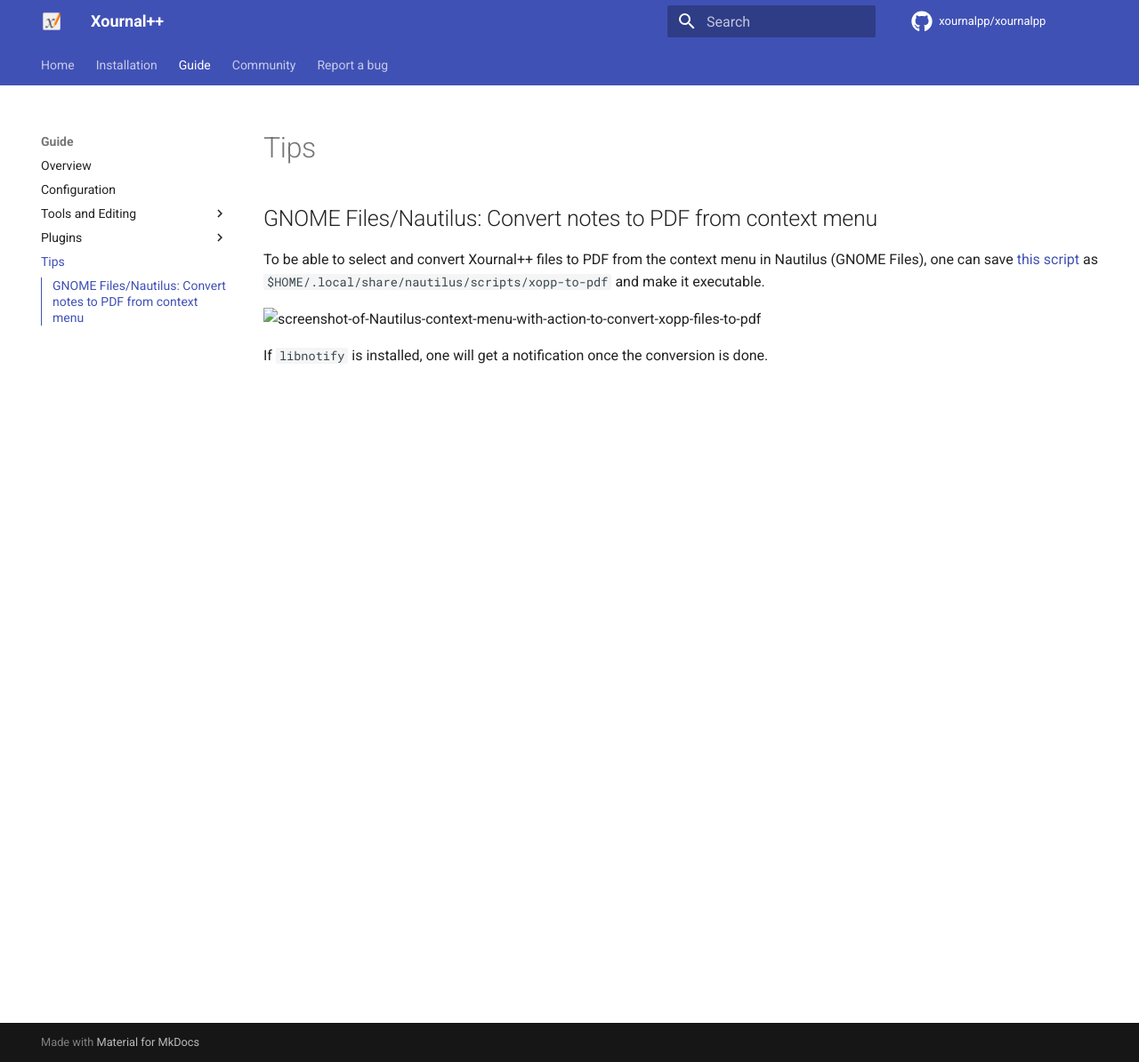
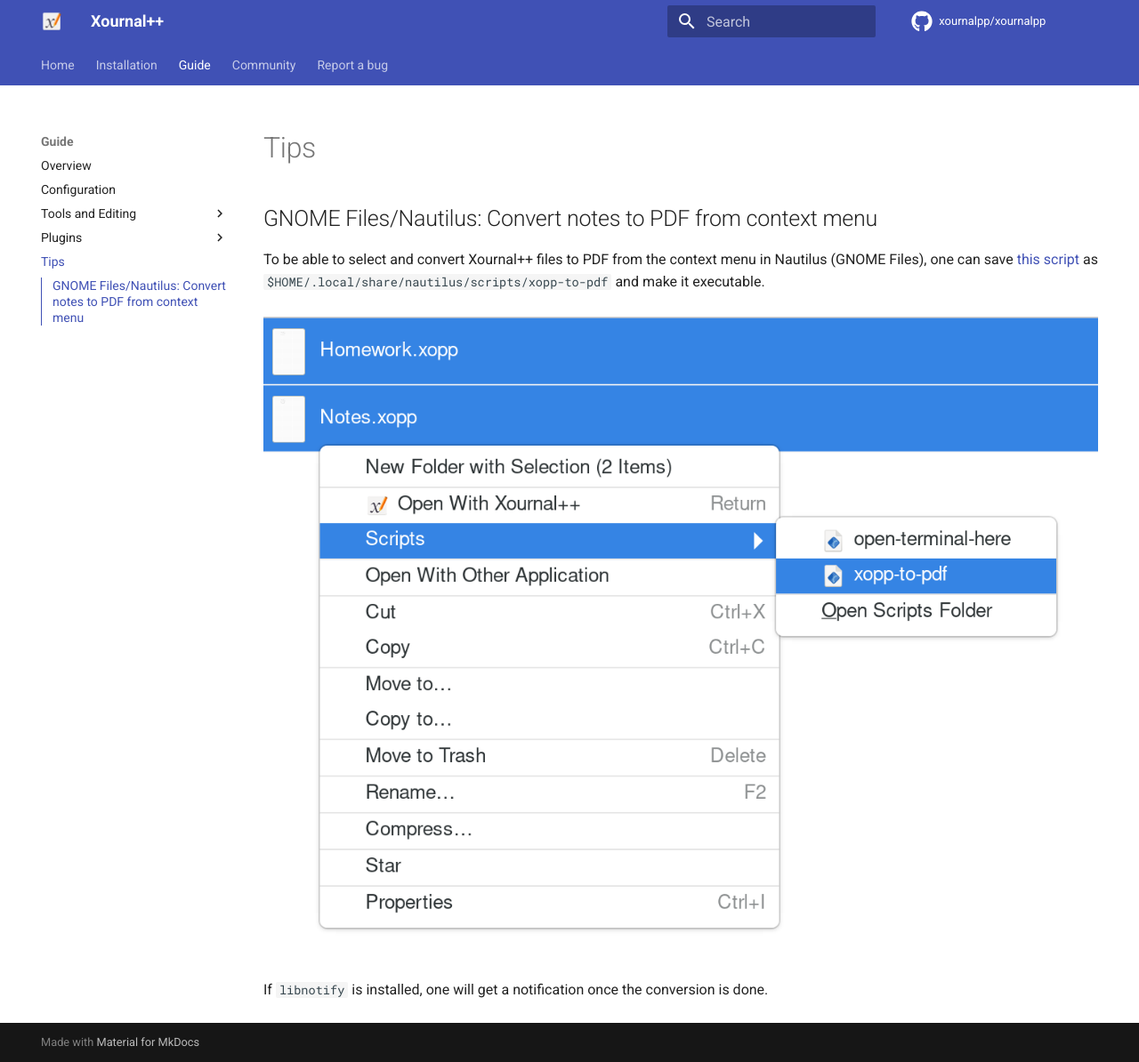
Before and after one commit to xournalpp/xournalpp.github.io, an MkDocs documentation site: the page built from docs/guide/tips.md, in a window 1280 px wide and 1194 px high. Shown: the whole window at 89% size. Built offline with MkDocs 1.6.1 and Material for MkDocs 9.7.7, drawn with Linux system fonts in a browser that asks for light colours; comment, search, counter and statistics services are not loaded; the version menu is left out.

Commit message:
add screenshot and xopp-to-pdf script

```diff
--- a/docs/guide/tips.md
+++ b/docs/guide/tips.md
@@ -3,9 +3,9 @@
 ## GNOME Files/Nautilus: Convert notes to PDF from context menu
 
 To be able to select and convert Xournal++ files to PDF from the context menu in Nautilus (GNOME Files),
-one can save [this script](xopp-to-pdf) as
+one can save [this script](../resources/xopp-to-pdf) as
 `$HOME/.local/share/nautilus/scripts/xopp-to-pdf` and make it executable.
 
-![screenshot-of-Nautilus-context-menu-with-action-to-convert-xopp-files-to-pdf](xopp-to-pdf_context-menu.png)
+![screenshot-Nautilus-action-convert-xopp-to-pdf](../img/xopp-to-pdf_context-menu.png)
 
 If `libnotify` is installed, one will get a notification once the conversion is done.
```
Also changed, not shown: docs/img/xopp-to-pdf_context-menu.png (added), 1 other file.
